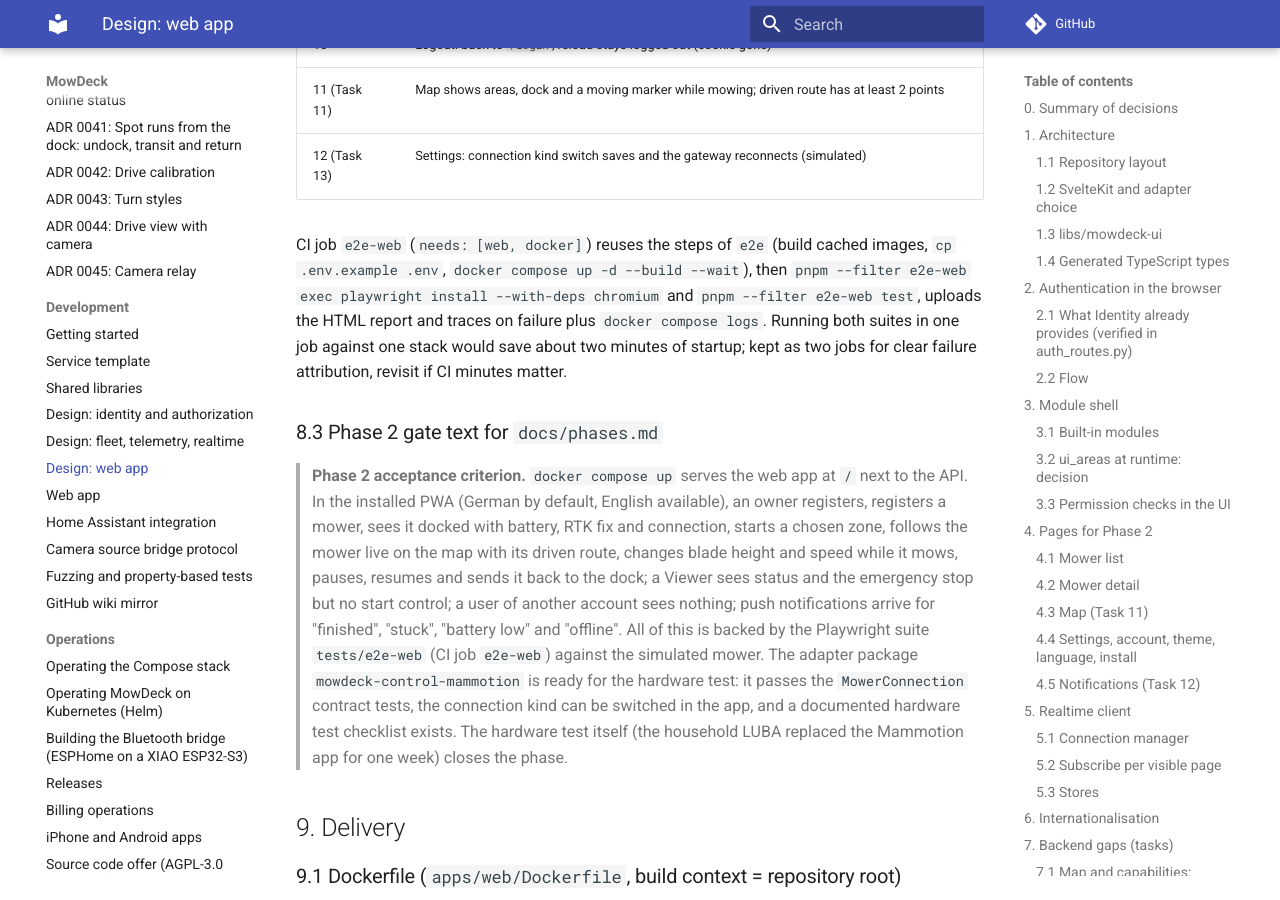
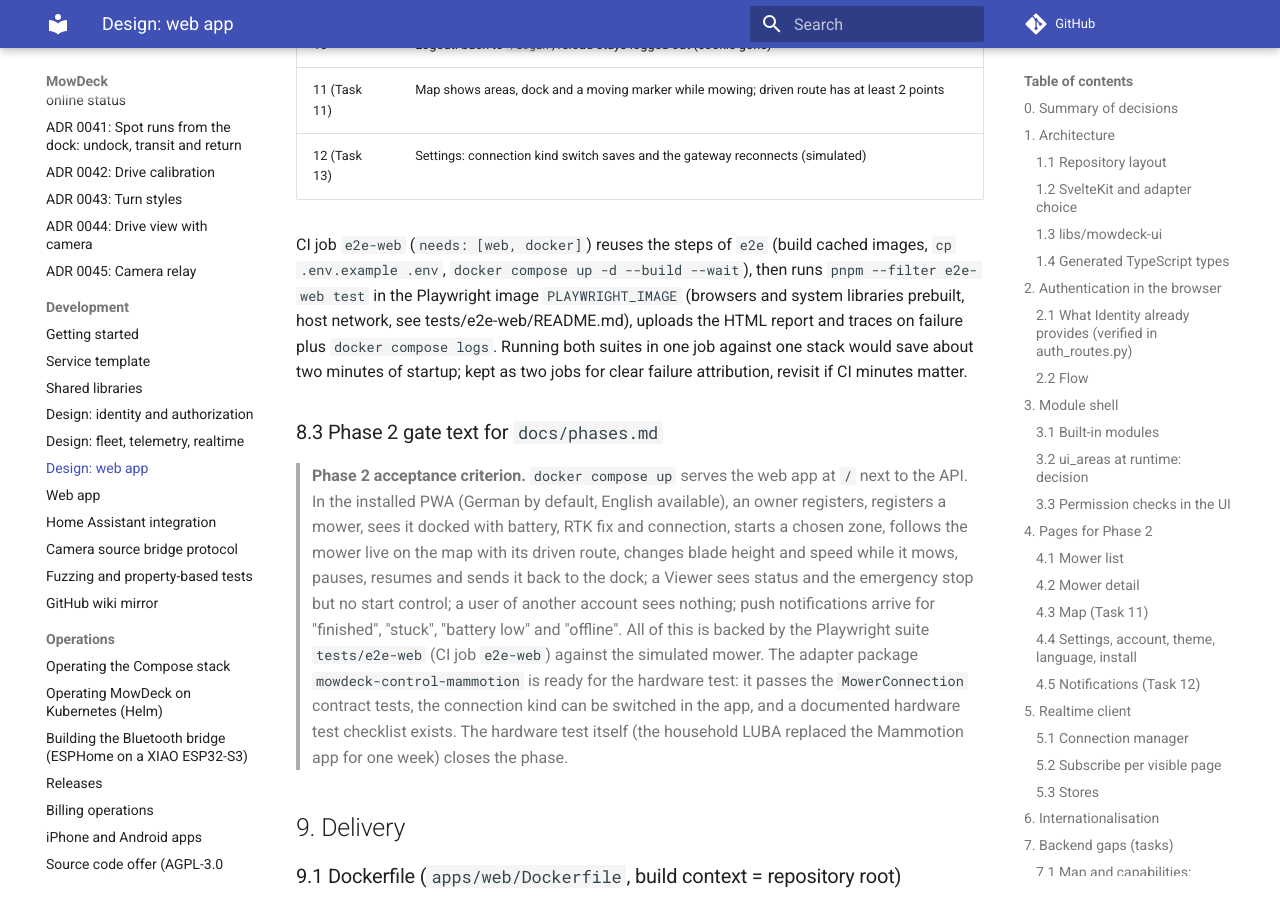
Before and after one commit to lukislp/mowdeck, an MkDocs documentation site: the page built from docs/dev/design-web-app.md, in a window 1280 px wide and 900 px high, scrolled down 20624 px. Built offline with MkDocs 1.6.1 and Material for MkDocs 9.7.7, drawn with Linux system fonts in a browser that asks for light colours; comment, search, counter and statistics services are not loaded.

Commit message:
fix(ci): run the e2e-web suite in the pinned Playwright image
The e2e-web job installed Chromium, WebKit and Firefox with their apt
packages on every run, and slow Ubuntu mirrors made that step crawl or
hit its time limit. The suite now runs in mcr.microsoft.com/playwright
(PLAYWRIGHT_IMAGE in infra/compose/.env.example, pinned by digest and
pulled through the GHCR mirror) with docker run --network=host, while
the Compose stack stays on the runner. No apt and no browser download
remain in the job, so the apt timeout step goes with them.

A first check fails the job when the image tag and the installed
@playwright/test version differ, naming the line to change.

```diff
--- a/docs/dev/design-web-app.md
+++ b/docs/dev/design-web-app.md
@@ -424,7 +424,7 @@ Runs against the Compose stack including the new `web` service through Traefik (
 | 11 (Task 11) | Map shows areas, dock and a moving marker while mowing; driven route has at least 2 points |
 | 12 (Task 13) | Settings: connection kind switch saves and the gateway reconnects (simulated) |
 
-CI job `e2e-web` (`needs: [web, docker]`) reuses the steps of `e2e` (build cached images, `cp .env.example .env`, `docker compose up -d --build --wait`), then `pnpm --filter e2e-web exec playwright install --with-deps chromium` and `pnpm --filter e2e-web test`, uploads the HTML report and traces on failure plus `docker compose logs`. Running both suites in one job against one stack would save about two minutes of startup; kept as two jobs for clear failure attribution, revisit if CI minutes matter.
+CI job `e2e-web` (`needs: [web, docker]`) reuses the steps of `e2e` (build cached images, `cp .env.example .env`, `docker compose up -d --build --wait`), then runs `pnpm --filter e2e-web test` in the Playwright image `PLAYWRIGHT_IMAGE` (browsers and system libraries prebuilt, host network, see tests/e2e-web/README.md), uploads the HTML report and traces on failure plus `docker compose logs`. Running both suites in one job against one stack would save about two minutes of startup; kept as two jobs for clear failure attribution, revisit if CI minutes matter.
 
 ### 8.3 Phase 2 gate text for `docs/phases.md`
 
```
Also changed, not shown: docs/ops/compose.md (+1 -1 lines), infra/compose/README.md (+1 -1 lines), 5 other files.
